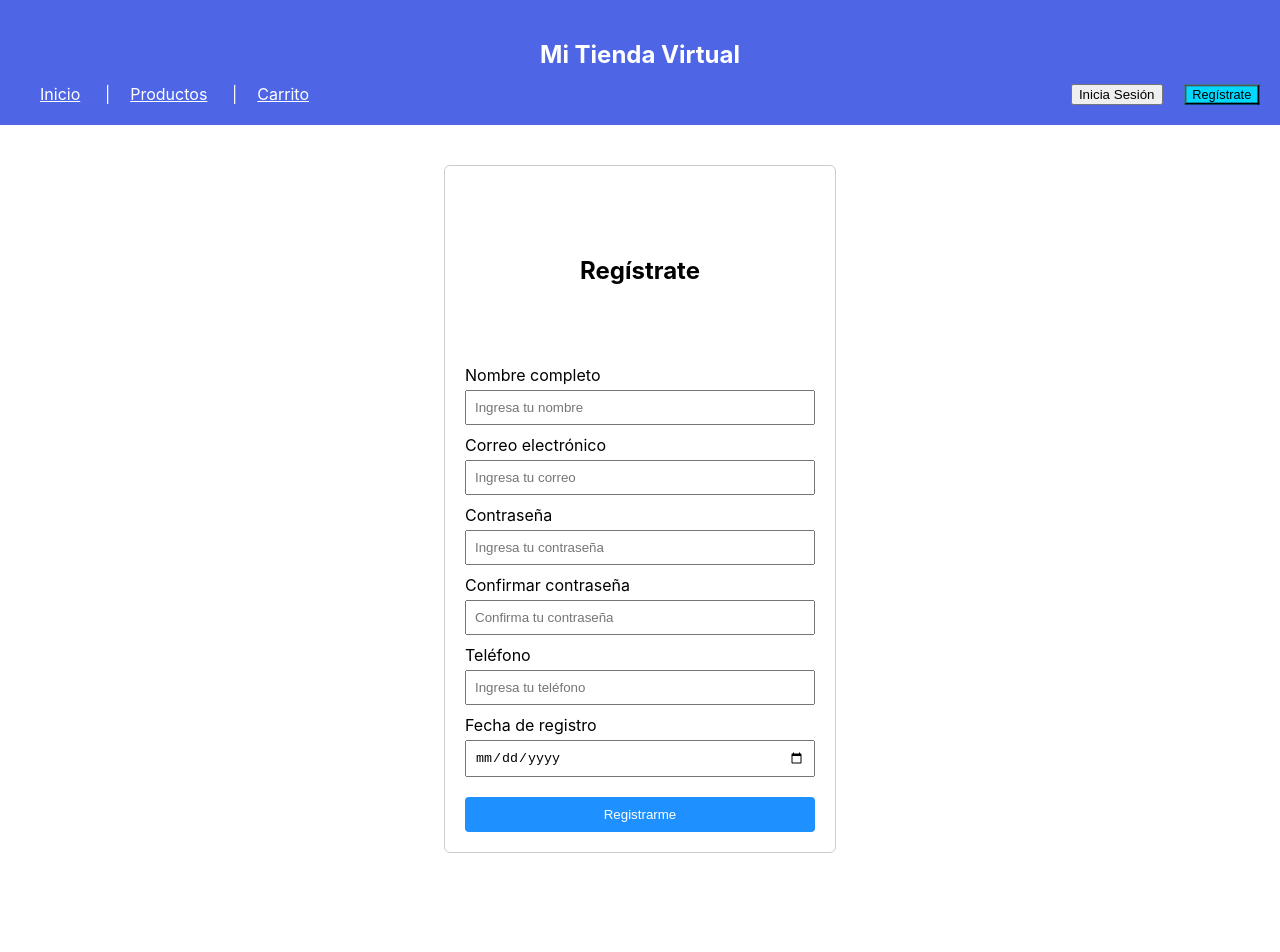
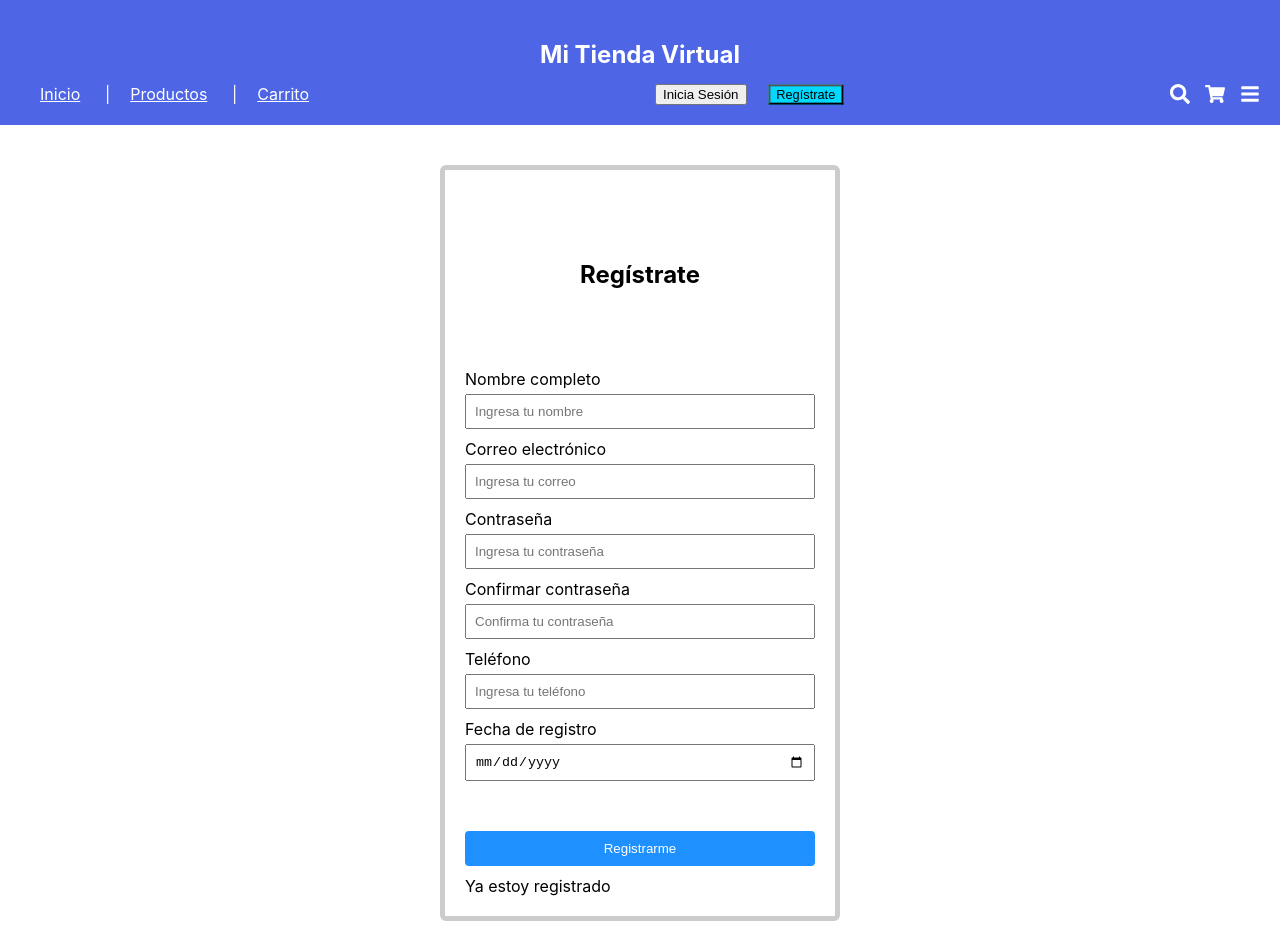
Before and after one commit to CsOlga81/tienda-virtual-react, a React (Create React App) app: page /register in a window 1280 px wide. Shown: the top 952 px of the page. Before the commit the page ends 893 px from the top, so only its background shows below. Built offline with nearby package versions, Linux system fonts and the light colour scheme.

Commit message:
Agregue al header los iconosd de carrito, menu y lupa

```diff
--- a/package.json
+++ b/package.json
@@ -9,6 +9,7 @@
     "@testing-library/user-event": "^13.5.0",
     "react": "^19.2.4",
     "react-dom": "^19.2.4",
+    "react-icons": "^5.5.0",
     "react-router-dom": "^7.13.0",
     "react-scripts": "5.0.1",
     "web-vitals": "^2.1.4"
--- a/src/Header.css
+++ b/src/Header.css
@@ -38,6 +38,10 @@ ul li a.activo {
     font-weight: bold;  /* hace el texto mas visible y llamativo*/
 }
 
+ul li a:hover {
+    color: #ffd700;
+}
+
 nav ul li:not(:last-child)::after {  /*seleccionamos todos los li menos el ultimo*/
     content: "|";       /*para agregar la linea vertical entre  los li*/
     position: absolute;     /*hace que el elemento linea vertical se coloque de manera absoluta respecto al que le sigue*/
@@ -56,3 +60,19 @@ nav div {
     color: black;    /*Cambia el color del texto mientras se presiona*/
     transform: scale(0.96);  /*pequeño efecto de boton hundido*/
 }
+
+.header-icons {
+    display: flex;
+    gap: 15px;
+    align-items: center;
+}
+
+.icon {
+    font-size: 20px;
+    cursor: pointer;
+    color: white;
+}
+
+.icon:hover {
+    color: #ffd700;
+}
--- a/src/Header.js
+++ b/src/Header.js
@@ -1,5 +1,6 @@
 /*importe NavLink que me permite aplicar estilo automático cuando esta activa la ruta*/
 import { NavLink, useNavigate, useLocation } from 'react-router-dom';
+import { FaShoppingCart, FaSearch, FaBars } from 'react-icons/fa';
 import './Header.css';
 
 function Header() {
@@ -18,6 +19,11 @@ function Header() {
                     <button className={location.pathname === "/login" ? "btn-active" : ""} onClick={() => navigate("/login")}>Inicia Sesión</button>
                     <button className={location.pathname === "/register" ? "btn-active" : ""} onClick={() => navigate("/register")}>Regístrate</button>
                 </div>
+                <div className='header-icons'>
+                    <FaSearch className="icon" />
+                    <FaShoppingCart className='icon' />
+                    <FaBars className='icon' />
+                </div>
             </nav>
         </header>
     );
--- a/src/pages/Home.js
+++ b/src/pages/Home.js
@@ -1,4 +1,4 @@
-import { UNSAFE_ErrorResponseImpl } from "react-router-dom";
+
 
 function Home() {   /*declaro un componente de React llamado Home*/
     return (
--- a/src/pages/Login.css
+++ b/src/pages/Login.css
@@ -3,7 +3,7 @@
     width: 350px;
     margin: 40px auto;
     padding: 20px;
-    border: 1px solid #ccc;
+    border: 5px solid #ccc;  /*grosor del borde*/
     border-radius: 6px;
 }
 
--- a/src/pages/Register.css
+++ b/src/pages/Register.css
@@ -2,7 +2,7 @@
     width: 350px;
     margin: 40px auto;      /*Centra horizontalmente*/
     padding: 20px;
-    border: 1px solid #ccc;
+    border: 5px solid #ccc;
     border-radius: 6px;
 }
 
@@ -28,7 +28,7 @@
 
 .register-form button {
     width: 100%;
-    margin-top: 20px;
+    margin-top: 50px;
     padding: 10px;
     background-color: #1e90ff;
     color: white;
--- a/src/pages/Register.js
+++ b/src/pages/Register.js
@@ -28,6 +28,8 @@ function Register() {
 
                 <button type='submit'>Registrarme</button>
 
+                <label>Ya estoy registrado</label>
+
             </form>
 
         </div>
```
Also changed, not shown: 1 other file (tests, documents, lock files or other folders).
